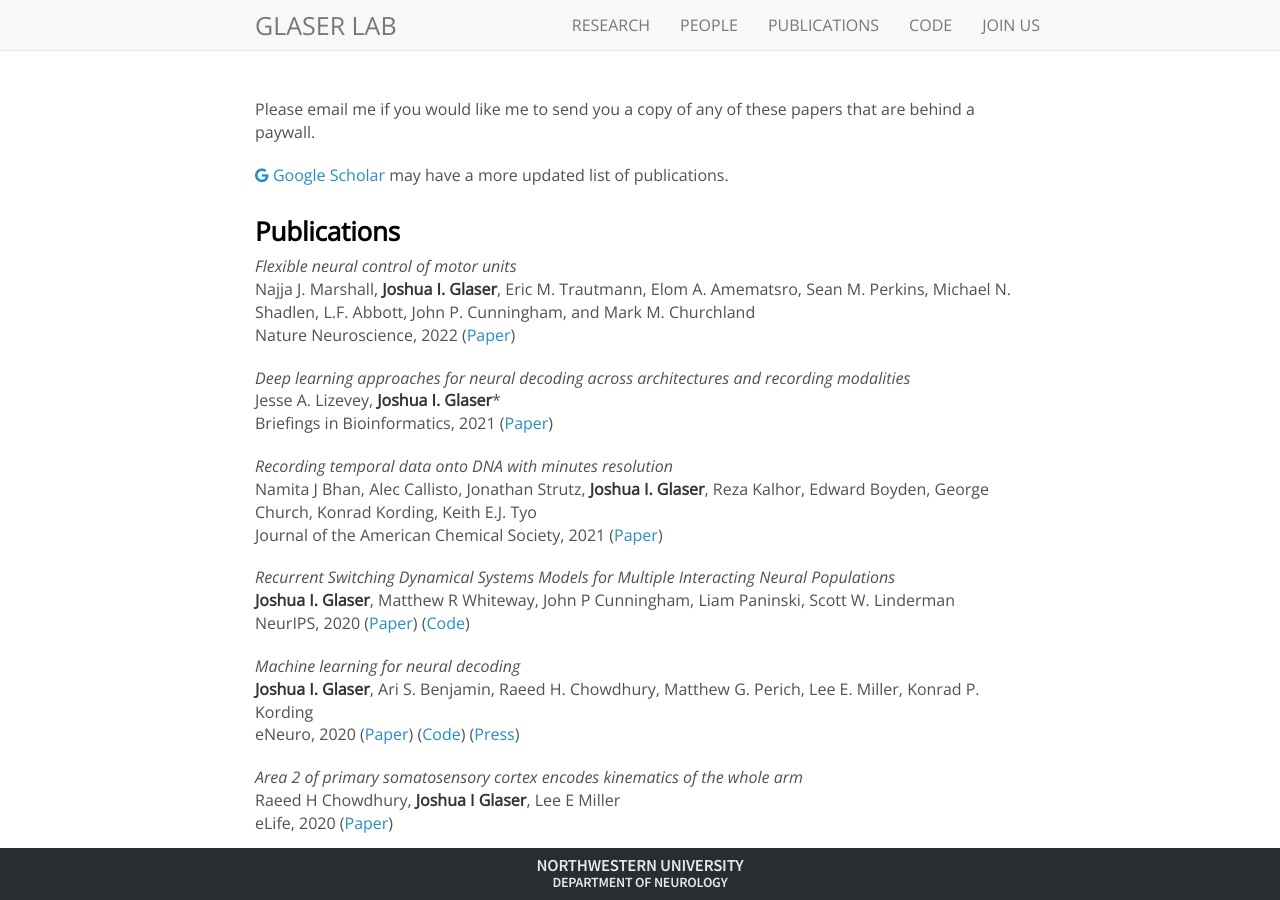
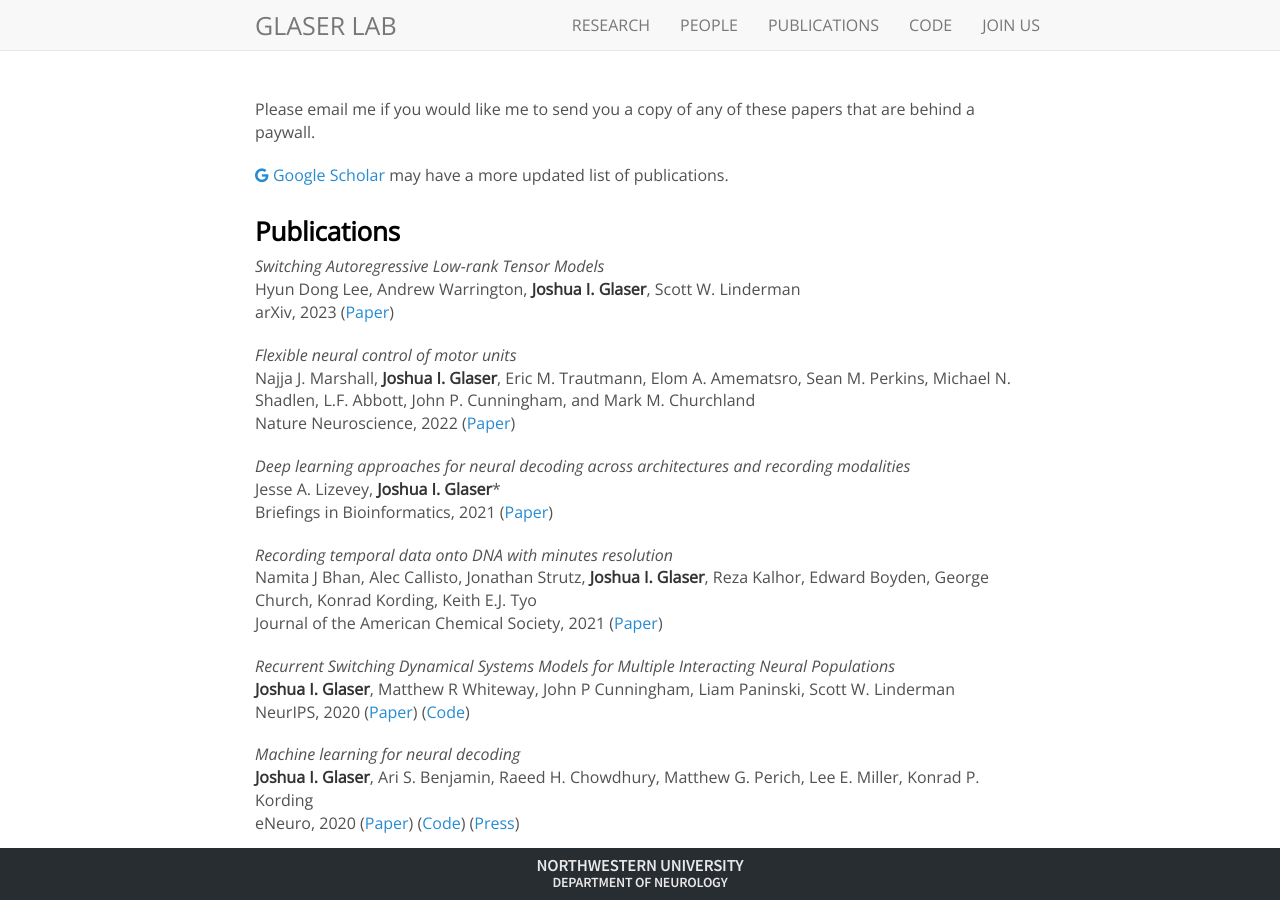
Before and after one commit to glaserlab/glaserlab.github.io, a Jekyll site: the page built from publications.md, in a window 1280 px wide and 900 px high. Built offline with Jekyll 4.4.1, drawn with Linux system fonts in a browser that asks for light colours; nearby versions of some CDN libraries; comment, search, counter and statistics services are not loaded.

Commit message:
Update publications.md

```diff
--- a/publications.md
+++ b/publications.md
@@ -9,6 +9,10 @@ Please email me if you would like me to send you a copy of any of these papers t
 
 
 ### Publications
+
+_Switching Autoregressive Low-rank Tensor Models_<br>
+Hyun Dong Lee, Andrew Warrington, **Joshua I. Glaser**, Scott W. Linderman <br>
+arXiv, 2023 ([Paper](https://arxiv.org/pdf/2306.03291.pdf))
 
 _Flexible neural control of motor units_<br>
 Najja J. Marshall, **Joshua I. Glaser**, Eric M. Trautmann, Elom A. Amematsro, Sean M. Perkins, Michael N. Shadlen, L.F. Abbott, John P. Cunningham, and Mark M. Churchland <br>
```
